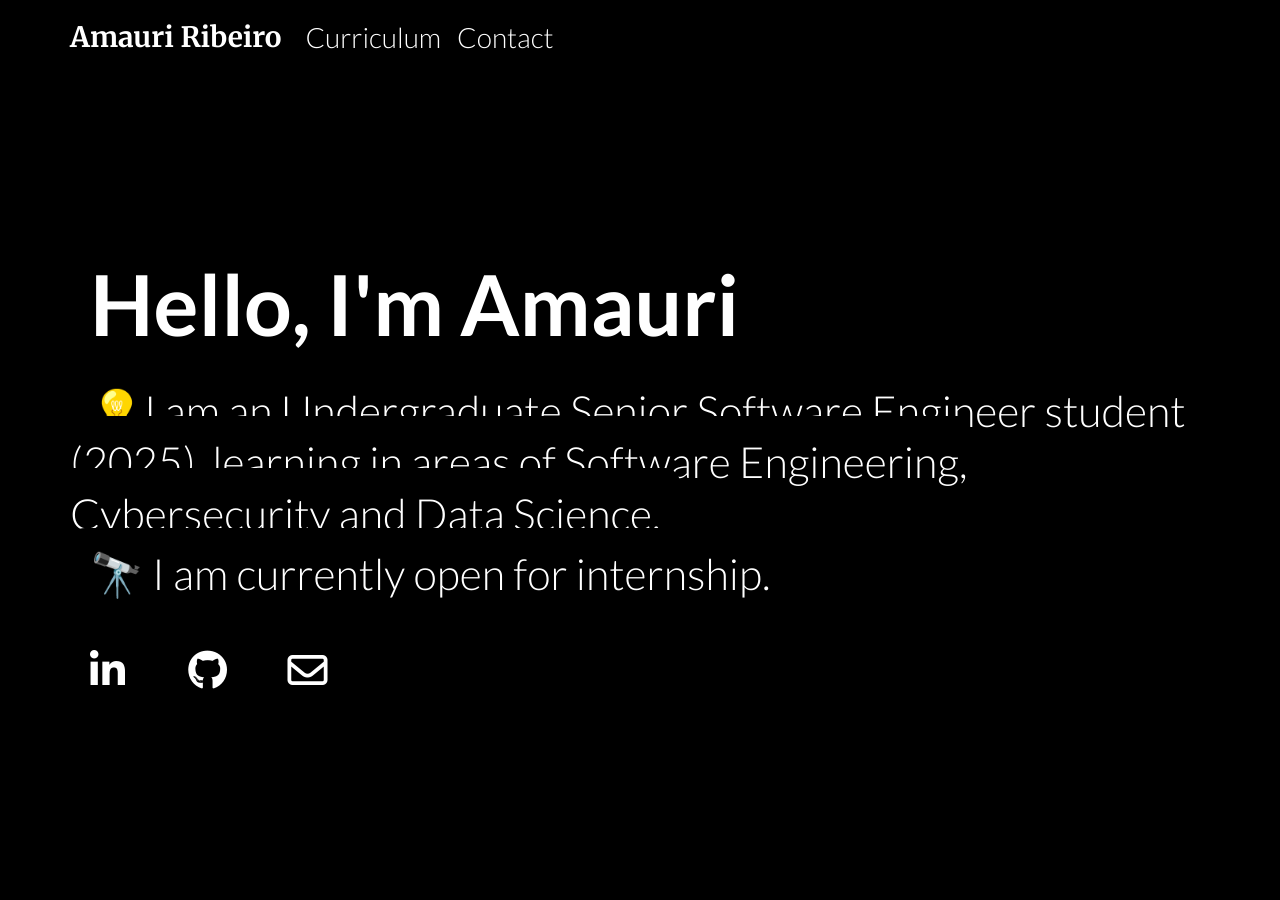
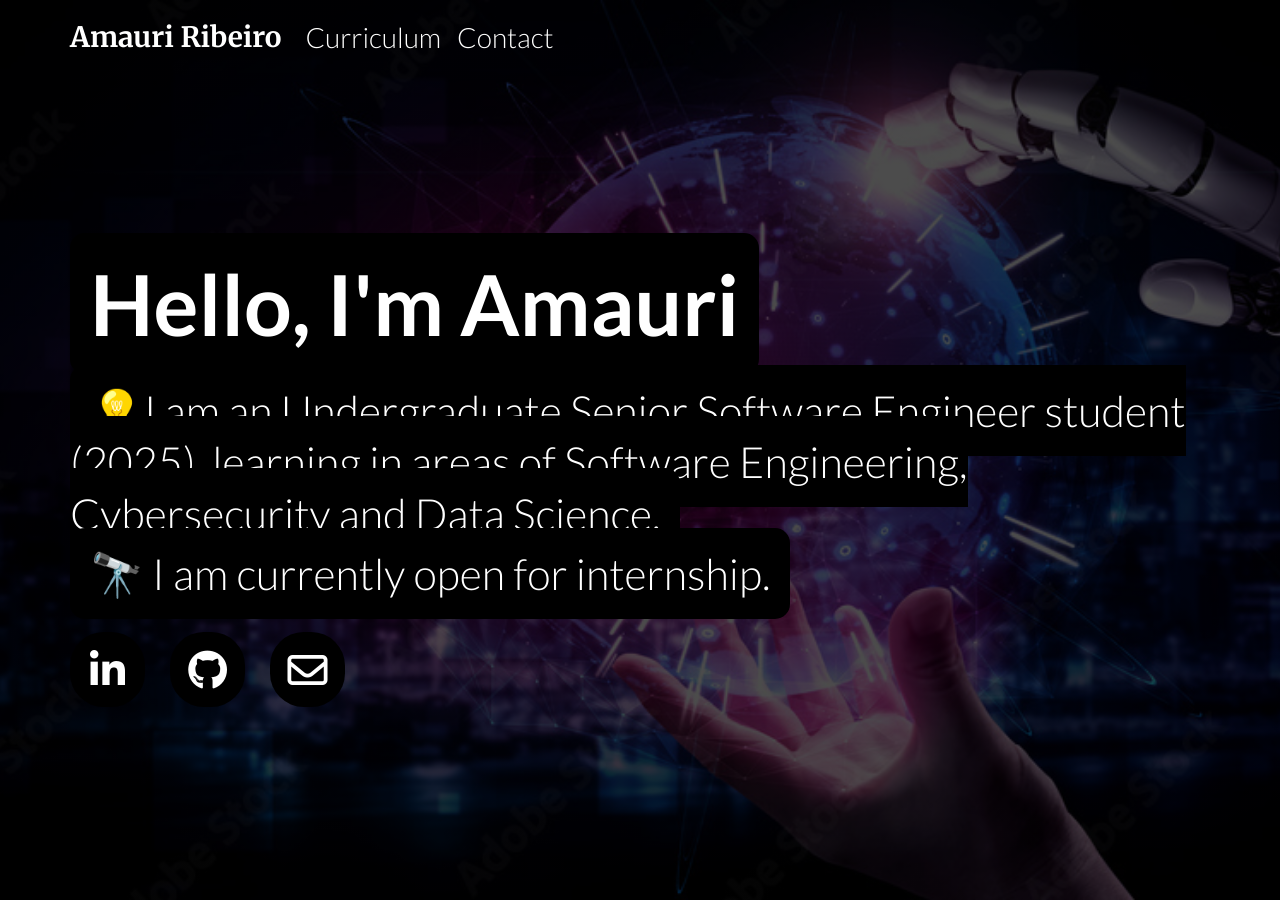
Before and after one commit to Ribeirosk8/ribeirosk8.github.io, a Jekyll site: the page built from index.html, in a window 1280 px wide. Built offline with Jekyll 4.4.1, drawn with Linux system fonts in a browser that asks for light colours; nearby versions of some CDN libraries.

Commit message:
Update index.html

```diff
--- a/index.html
+++ b/index.html
@@ -4,7 +4,7 @@
 
 <style>
     body {
-        background: (rgba(0, 0, 0, 0.7), rgba(0, 0, 0, 0.7)), url('../img/Robovshuman.jpg');
+        background: linear-gradient(rgba(0, 0, 0, 0.7), rgba(0, 0, 0, 0.7)), url('../img/Robovshuman.jpg');
         background-repeat: no-repeat;
         background-position: center;
         background-attachment: fixed;
```
